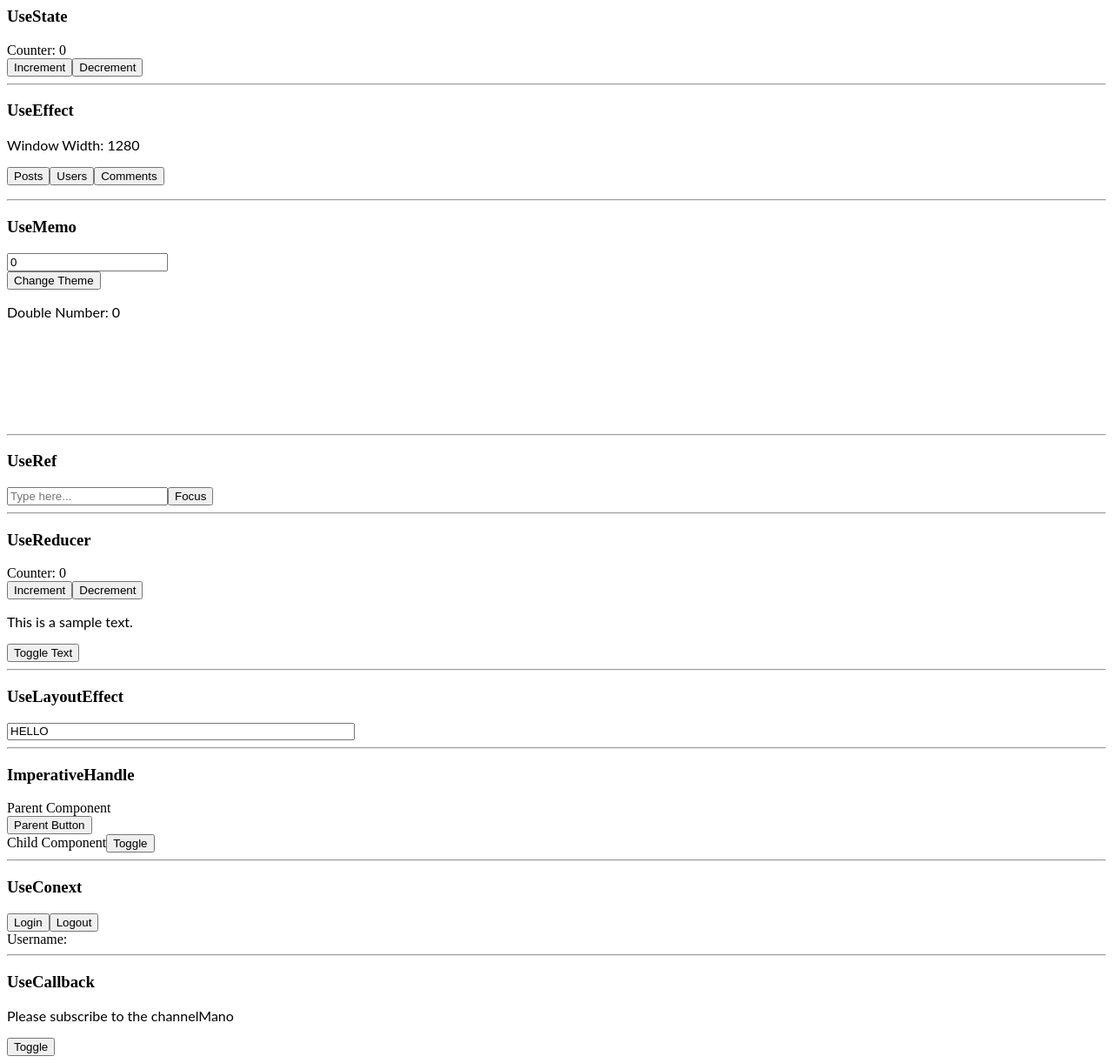
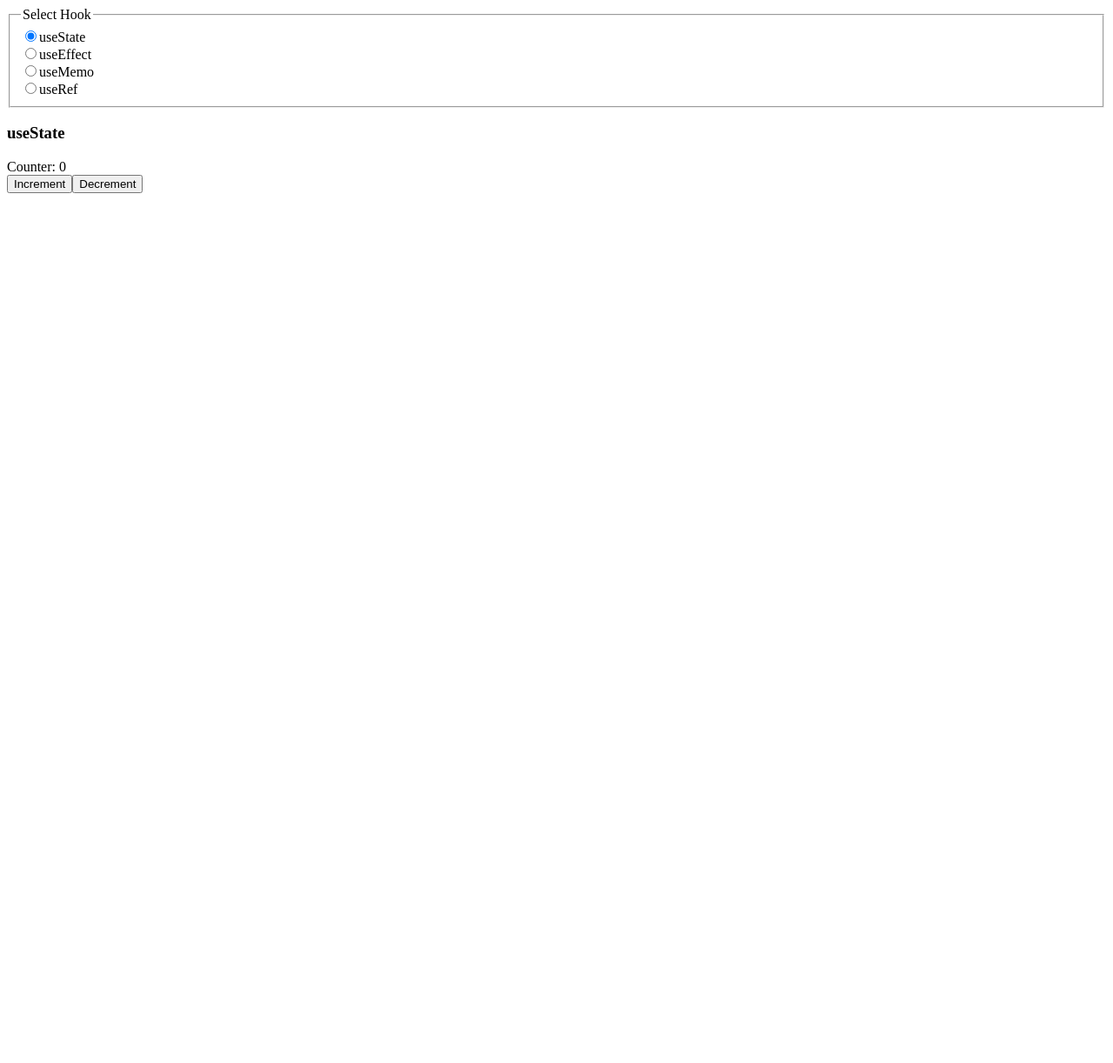
Before and after one commit to manojd929/all-react-hooks-scribe, a React (Create React App) app: page / in a window 1280 px wide. Shown: the whole page at 87% size. After the commit the page ends 800 px from the top, so only its background shows below. Built offline with nearby package versions, Linux system fonts and the light colour scheme; no server answers.

Commit message:
Clean up and render only one component selected

```diff
--- a/src/App.js
+++ b/src/App.js
@@ -1,45 +1,86 @@
-import React from 'react';
-import './style.css';
+import React, { useState } from 'react';
 import UseStateComp from './concepts/UseStateComp';
 import UseEffectComp from './concepts/UseEffectComp';
 import UseMemoComp from './concepts/UseMemoComp';
 import UseRefComp from './concepts/UseRefComp';
-import UseReducer from './concepts/UseReducer';
-import UseLayoutEffect from './concepts/UseLayoutEffect';
-import ImperativeHandle from './concepts/UseImperative/ImperativeHandle';
-import UseContext from './concepts/Context/UseContext';
-import UseCallback from './concepts/Callback/UseCallback';
+import './style.css';
 
-// Reference: https://youtu.be/LlvBzyy-558
-export default function App() {
+const HOOK_MAP = {
+  USE_STATE: 'useState',
+  USE_EFFECT: 'useEffect',
+  USE_MEMO: 'useMemo',
+  USE_REF: 'useRef',
+};
+
+const App = () => {
+  const [hook, setHook] = useState(HOOK_MAP.USE_STATE);
+
+  const getCompToRender = () => {
+    switch (hook) {
+      case HOOK_MAP.USE_STATE:
+        return <UseStateComp />;
+      case HOOK_MAP.USE_EFFECT:
+        return <UseEffectComp />;
+      case HOOK_MAP.USE_MEMO:
+        return <UseMemoComp />;
+      case HOOK_MAP.USE_REF:
+        return <UseRefComp />;
+    }
+  };
+
   return (
-    <div>
-      <h3>UseState</h3>
-      <UseStateComp />
-      <hr />
-      <h3>UseEffect</h3>
-      <UseEffectComp />
-      <hr />
-      <h3>UseMemo</h3>
-      <UseMemoComp />
-      <hr />
-      <h3>UseRef</h3>
-      <UseRefComp />
-      <hr />
-      <h3>UseReducer</h3>
-      <UseReducer />
-      <hr />
-      <h3>UseLayoutEffect</h3>
-      <UseLayoutEffect />
-      <hr />
-      <h3>ImperativeHandle</h3>
-      <ImperativeHandle />
-      <hr />
-      <h3>UseConext</h3>
-      <UseContext />
-      <hr />
-      <h3>UseCallback</h3>
-      <UseCallback />
-    </div>
+    <>
+      <fieldset>
+        <legend>Select Hook</legend>
+        <div>
+          <input
+            type="radio"
+            id={HOOK_MAP.USE_STATE}
+            name="hook"
+            value={HOOK_MAP.USE_STATE}
+            checked={hook === HOOK_MAP.USE_STATE}
+            onChange={(e) => setHook(e.target.value)}
+          />
+          <label for={HOOK_MAP.USE_STATE}>useState</label>
+        </div>
+        <div>
+          <input
+            type="radio"
+            id={HOOK_MAP.USE_EFFECT}
+            name="hook"
+            value={HOOK_MAP.USE_EFFECT}
+            checked={hook === HOOK_MAP.USE_EFFECT}
+            onChange={(e) => setHook(e.target.value)}
+          />
+          <label for={HOOK_MAP.USE_EFFECT}>useEffect</label>
+        </div>
+        <div>
+          <input
+            type="radio"
+            id={HOOK_MAP.USE_MEMO}
+            name="hook"
+            value={HOOK_MAP.USE_MEMO}
+            checked={hook === HOOK_MAP.USE_MEMO}
+            onChange={(e) => setHook(e.target.value)}
+          />
+          <label for={HOOK_MAP.USE_MEMO}>useMemo</label>
+        </div>
+        <div>
+          <input
+            type="radio"
+            id={HOOK_MAP.USE_REF}
+            name="hook"
+            value={HOOK_MAP.USE_REF}
+            checked={hook === HOOK_MAP.USE_REF}
+            onChange={(e) => setHook(e.target.value)}
+          />
+          <label for={HOOK_MAP.USE_REF}>useRef</label>
+        </div>
+      </fieldset>
+      <h3>{hook}</h3>
+      {getCompToRender()}
+    </>
   );
-}
+};
+
+export default App;
--- a/src/concepts/Callback/Child.jsx
+++ /dev/null
@@ -1,11 +0,0 @@
-import React from 'react';
-
-const Child = ({ returnComment }) => {
-  React.useEffect(() => {
-    console.log('Function was called');
-  }, [returnComment]);
-
-  return <p>{returnComment('Mano')}</p>;
-};
-
-export default Child;
--- a/src/concepts/Callback/UseCallback.jsx
+++ /dev/null
@@ -1,26 +0,0 @@
-import React from 'react';
-import axios from 'axios';
-import Child from './Child';
-
-const UseCallback = () => {
-  const [toggle, setToggle] = React.useState(false);
-  const [data, setData] = React.useState('Please subscribe to the channel');
-
-  // Function is recreated every time when there is a state change, hence we use useCallback
-  const returnComment = React.useCallback(
-    (name) => {
-      return data + name;
-    },
-    [data]
-  );
-
-  return (
-    <React.Fragment>
-      <Child returnComment={returnComment} />
-      <button onClick={() => setToggle(!toggle)}>Toggle</button>
-      {toggle && <p>Toggle text</p>}
-    </React.Fragment>
-  );
-};
-
-export default UseCallback;
--- a/src/concepts/Context/Login.jsx
+++ /dev/null
@@ -1,14 +0,0 @@
-import React from 'react';
-import { AppContext } from './UseContext';
-
-const Login = () => {
-  const { setUsername } = React.useContext(AppContext);
-  return (
-    <div>
-      <button onClick={() => setUsername('Mano')}>Login</button>
-      <button onClick={() => setUsername('')}>Logout</button>
-    </div>
-  );
-};
-
-export default Login;
--- a/src/concepts/Context/UseContext.jsx
+++ /dev/null
@@ -1,20 +0,0 @@
-import React from 'react';
-import Login from './Login';
-import User from './User';
-
-export const AppContext = React.createContext(null);
-
-const UseContext = () => {
-  const [username, setUsername] = React.useState('');
-
-  return (
-    <React.Fragment>
-      <AppContext.Provider value={{ username, setUsername }}>
-        <Login />
-        <User />
-      </AppContext.Provider>
-    </React.Fragment>
-  );
-};
-
-export default UseContext;
--- a/src/concepts/Context/User.jsx
+++ /dev/null
@@ -1,9 +0,0 @@
-import React from 'react';
-import { AppContext } from './UseContext';
-
-const User = () => {
-  const { username } = React.useContext(AppContext);
-  return <div>Username: {username}</div>;
-};
-
-export default User;
--- a/src/concepts/UseImperative/Button.jsx
+++ /dev/null
@@ -1,25 +0,0 @@
-import React, { forwardRef, useImperativeHandle } from 'react';
-
-const Button = forwardRef((props, ref) => {
-  const [showText, setShowText] = React.useState(false);
-
-  useImperativeHandle(ref, () => ({
-    alertToggle() {
-      setShowText(!showText);
-    },
-  }));
-
-  const toggleText = () => {
-    setShowText(!showText);
-  };
-
-  return (
-    <div>
-      Child Component
-      <button onClick={toggleText}>Toggle</button>
-      {showText && <p>This is text in child component</p>}
-    </div>
-  );
-});
-
-export default Button;
--- a/src/concepts/UseImperative/ImperativeHandle.jsx
+++ /dev/null
@@ -1,22 +0,0 @@
-import React from 'react';
-import Button from './Button';
-
-const ImperativeHandle = () => {
-  const buttonRef = React.useRef(null);
-
-  return (
-    <React.Fragment>
-      <div>Parent Component</div>
-      <button
-        onClick={() => {
-          buttonRef.current.alertToggle();
-        }}
-      >
-        Parent Button
-      </button>
-      <Button ref={buttonRef} />
-    </React.Fragment>
-  );
-};
-
-export default ImperativeHandle;
--- a/src/concepts/UseLayoutEffect.jsx
+++ /dev/null
@@ -1,29 +0,0 @@
-import React from 'react';
-
-const UseLayoutEffect = () => {
-  const inputRef = React.useRef(null);
-
-  React.useEffect(() => {
-    console.log('UseLayoutEffectComponent: UseEffect');
-    inputRef.current.value = 'HELLO';
-  }, []);
-
-  React.useLayoutEffect(() => {
-    // useLayoutEffect is always called before useEffect
-    console.log('UseLayoutEffect Component: UseLayoutEffect');
-    console.log(inputRef.current.value);
-  }, []);
-
-  return (
-    <React.Fragment>
-      <input
-        ref={inputRef}
-        value="PEDRO"
-        style={{ width: 400, height: 20 }}
-        onChange={() => {}}
-      />
-    </React.Fragment>
-  );
-};
-
-export default UseLayoutEffect;
--- a/src/concepts/UseReducer.jsx
+++ /dev/null
@@ -1,39 +0,0 @@
-import React from 'react';
-
-const reducer = (state, action) => {
-  switch (action.type) {
-    case 'INCREMENT':
-      return { ...state, counter: state.counter + 1 };
-    case 'DECREMENT':
-      return { ...state, counter: state.counter - 1 };
-    case 'TOGGLE_TEXT':
-      return { ...state, showText: !state.showText };
-    default:
-      return state;
-  }
-};
-
-const UseReducer = () => {
-  const [state, dispatch] = React.useReducer(reducer, {
-    counter: 0,
-    showText: true,
-  });
-
-  const toggleText = () => {
-    dispatch({ type: 'TOGGLE_TEXT' });
-  };
-
-  return (
-    <React.Fragment>
-      <div>Counter: {state.counter}</div>
-      <button onClick={() => dispatch({ type: 'INCREMENT' })}>Increment</button>
-      <button onClick={() => dispatch({ type: 'DECREMENT' })}>Decrement</button>
-      <div>
-        {state.showText && <p>This is a sample text.</p>}
-        <button onClick={toggleText}>Toggle Text</button>
-      </div>
-    </React.Fragment>
-  );
-};
-
-export default UseReducer;
```
